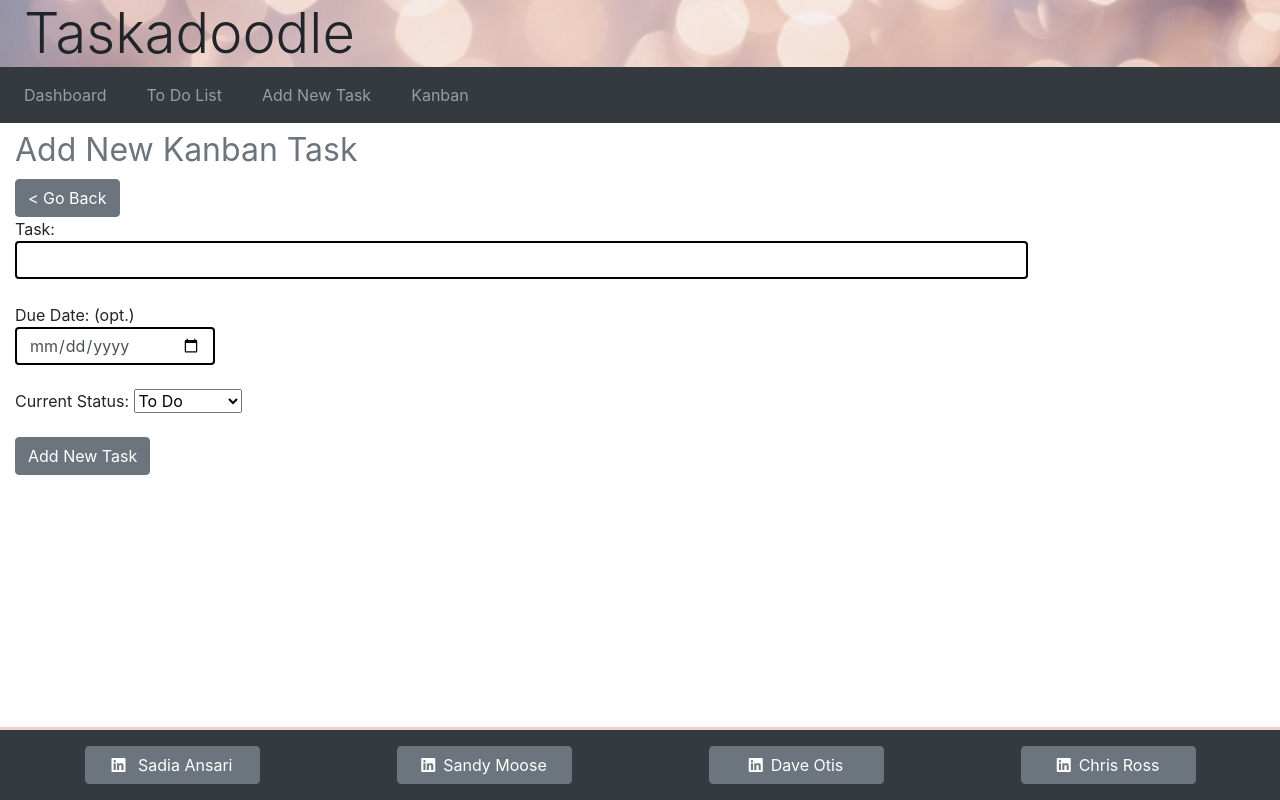
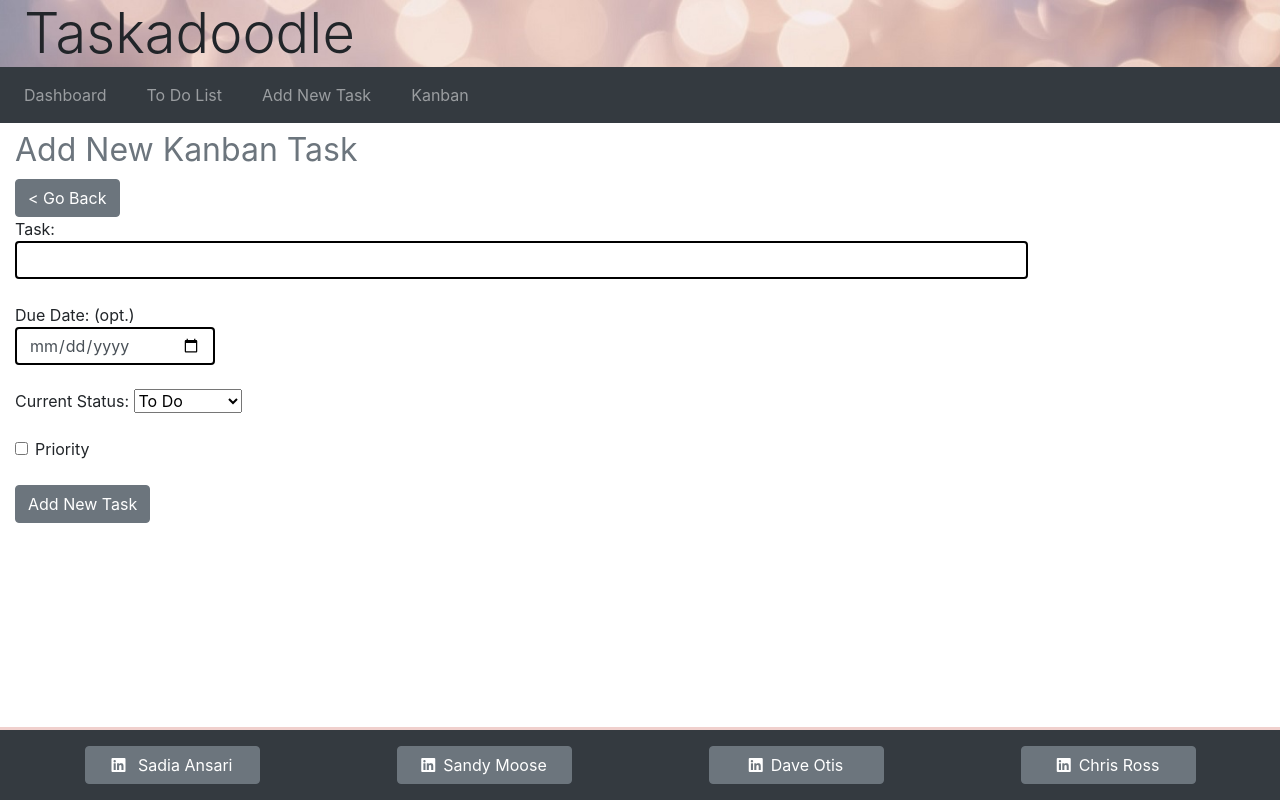
Before and after one commit to vtchris/rocp2_tasks, an Angular app in the folder client/: page /newkanban in a window 1280 px wide. Built offline with nearby package versions, Linux system fonts and the light colour scheme.

Commit message:
added priority check boxes to new/detail kanban

```diff
--- a/client/src/app/kanban/kanban-detail/kanban-detail.component.html
+++ b/client/src/app/kanban/kanban-detail/kanban-detail.component.html
@@ -32,6 +32,11 @@
                         [(ngModel)]="task.completed" name="completed">
                     Completed
                 </label>
+                <label>
+                    <input type="checkbox" class="form-check-input"
+                        [(ngModel)]="task.priority" name="priority">
+                    Priority
+                </label>
             </div>
         </form>
         <button class="btn btn-secondary" (click)="save()">Save Task</button>
--- a/client/src/app/kanban/kanban-new-task/kanban-new-task.component.html
+++ b/client/src/app/kanban/kanban-new-task/kanban-new-task.component.html
@@ -21,9 +21,15 @@
                 </select>
             </label>
         </div>
+        <div class="form-group form-check">
+        <label>
+            <input type="checkbox" class="form-check-input" #priority>
+            Priority
+        </label>
+    </div>
         <div class="form-group">
             <button class="btn btn-secondary"
-                (click)="add(taskTitle.value, taskDueDate.value, taskCategory.value)">
+                (click)="add(taskTitle.value, taskDueDate.value, taskCategory.value, priority.checked)">
                 Add New Task
             </button>
         </div>
--- a/client/src/app/kanban/kanban-new-task/kanban-new-task.component.ts
+++ b/client/src/app/kanban/kanban-new-task/kanban-new-task.component.ts
@@ -21,7 +21,7 @@ export class KanbanNewTaskComponent implements OnInit {
   ngOnInit(): void {
   }
 
-  add(taskTitle: string, taskDueDate: Date, taskCategory: string) {
+  add(taskTitle: string, taskDueDate: Date, taskCategory: string, priority: boolean) {
     if (!taskTitle) { return; }
     else {
       let todoJSON: Todo = {
@@ -32,7 +32,7 @@ export class KanbanNewTaskComponent implements OnInit {
         "user": null,
         "dueDate": taskDueDate,
         "category": taskCategory,
-        "priority": false
+        "priority": priority
       };
       this.ts.addTodo(todoJSON).subscribe(() => location.reload());
     }
```
